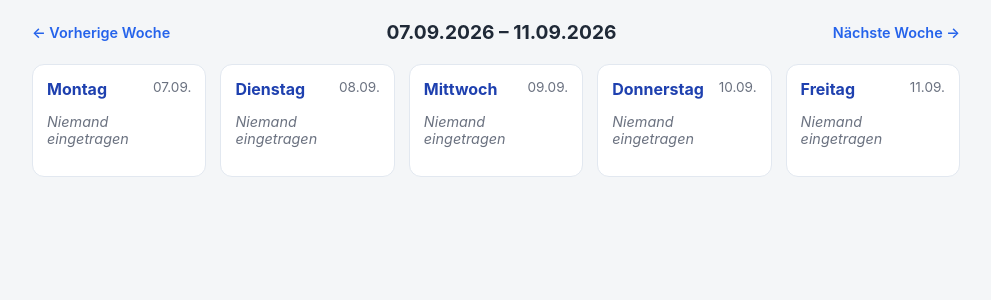
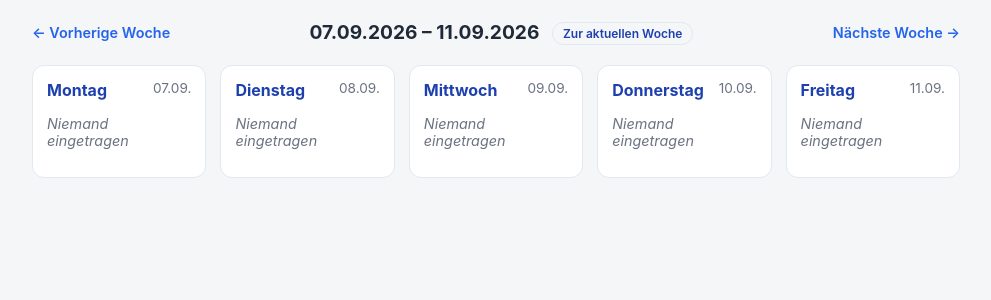
Before and after one commit to emalramz42-pixel/ATG-Arbeitsplan, a Flask app: page /woche/2026-09-07 in a window 1280 px wide. Shown: the part 50-350 px from the top of the page, without its empty margins (144-1135 px from the left). Run offline with Flask 3, Linux system fonts and the light colour scheme; data that the repository does not hold is empty.

Commit message:
Button zum Springen zur aktuellen Woche hinzufuegen

```diff
--- a/static/style.css
+++ b/static/style.css
@@ -75,6 +75,25 @@ body {
     border-radius: 999px;
     margin-left: 8px;
     vertical-align: middle;
+}
+
+.heute-btn {
+    display: inline-block;
+    background: var(--grau-hell);
+    color: var(--blau-dunkel);
+    text-decoration: none;
+    font-weight: 600;
+    font-size: 0.75rem;
+    padding: 3px 10px;
+    border: 1px solid var(--grau-rand);
+    border-radius: 999px;
+    margin-left: 8px;
+    vertical-align: middle;
+}
+
+.heute-btn:hover {
+    background: white;
+    border-color: var(--blau);
 }
 
 .nav-btn {
--- a/templates/admin.html
+++ b/templates/admin.html
@@ -6,7 +6,11 @@
         <a class="nav-btn" href="{{ url_for('admin_woche_view', woche=vorherige_woche) }}">&larr; Vorherige Woche</a>
         <h1>
             Woche vom {{ woche_start.strftime('%d.%m.%Y') }}
-            {% if woche_start.isoformat() == heute_woche %}<span class="badge">Diese Woche</span>{% endif %}
+            {% if woche_start.isoformat() == heute_woche %}
+                <span class="badge">Diese Woche</span>
+            {% else %}
+                <a class="heute-btn" href="{{ url_for('admin_woche_view', woche=heute_woche) }}">Zur aktuellen Woche</a>
+            {% endif %}
         </h1>
         <a class="nav-btn" href="{{ url_for('admin_woche_view', woche=naechste_woche) }}">Nächste Woche &rarr;</a>
     </div>
--- a/templates/view.html
+++ b/templates/view.html
@@ -6,7 +6,11 @@
         <a class="nav-btn" href="{{ url_for('woche_ansehen', woche=vorherige_woche) }}">&larr; Vorherige Woche</a>
         <h1>
             {{ woche_start.strftime('%d.%m.%Y') }} &ndash; {{ woche_ende.strftime('%d.%m.%Y') }}
-            {% if woche_start.isoformat() == heute_woche %}<span class="badge">Diese Woche</span>{% endif %}
+            {% if woche_start.isoformat() == heute_woche %}
+                <span class="badge">Diese Woche</span>
+            {% else %}
+                <a class="heute-btn" href="{{ url_for('woche_ansehen', woche=heute_woche) }}">Zur aktuellen Woche</a>
+            {% endif %}
         </h1>
         <a class="nav-btn" href="{{ url_for('woche_ansehen', woche=naechste_woche) }}">Nächste Woche &rarr;</a>
     </div>
```
